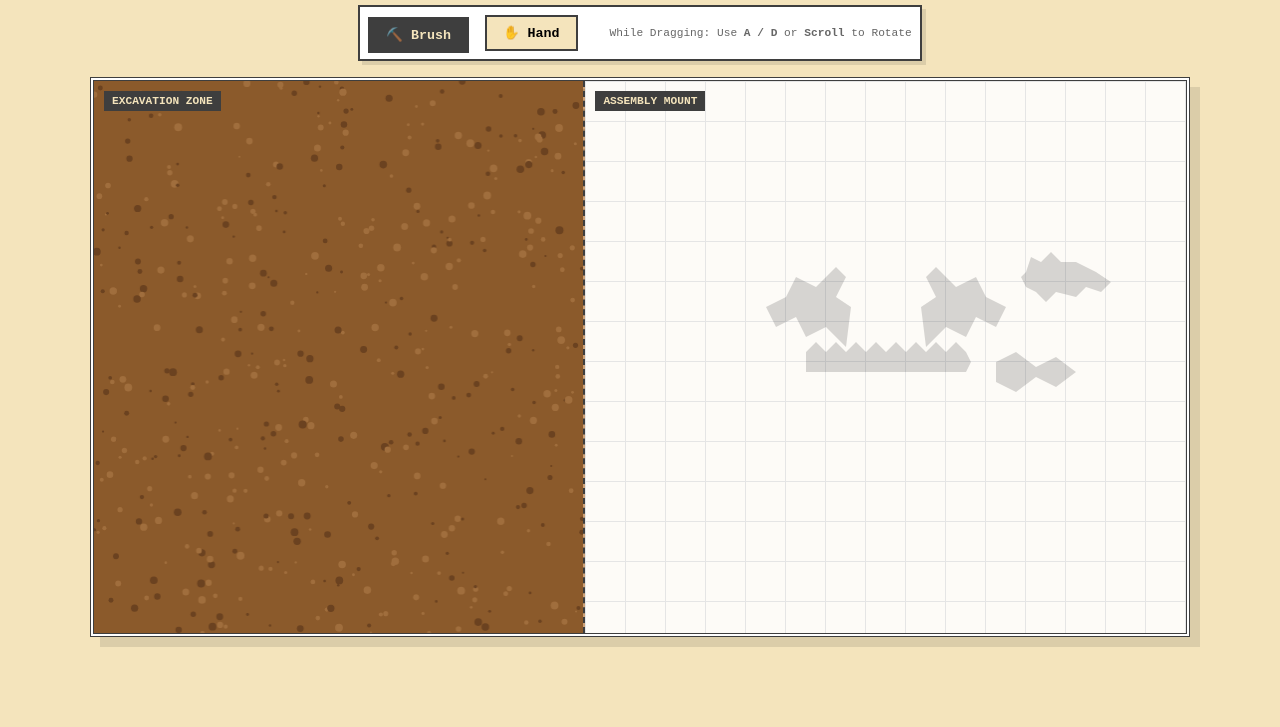
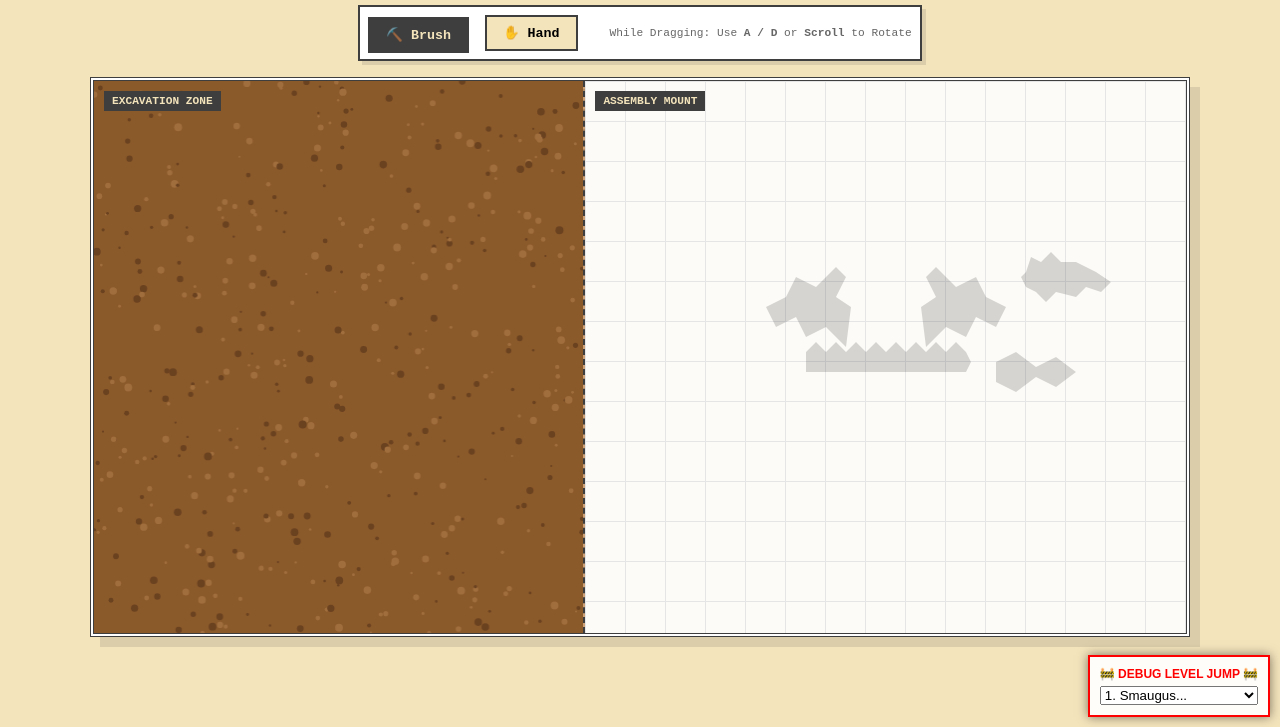
Before and after one commit to jmanser/middle-earth-museum, a plain HTML site: page index.html in a window 1280 px wide. Shown: the part 73-800 px from the top of the page. Drawn offline with Linux system fonts and the light colour scheme.

Commit message:
temp level picker

```diff
--- a/index.html
+++ b/index.html
@@ -805,6 +805,52 @@
             }, 200);
         });
 
+// --- DEBUG: TEMPORARY LEVEL SWITCHER ---
+        // DELETE THIS SECTION BEFORE SENDING THE GIFT!
+        (function createDebugSwitcher() {
+            const container = document.createElement('div');
+            Object.assign(container.style, {
+                position: 'fixed',
+                bottom: '10px',
+                right: '10px',
+                zIndex: '10000',
+                background: 'rgba(255, 255, 255, 0.9)',
+                padding: '10px',
+                border: '2px solid red',
+                fontFamily: 'sans-serif',
+                fontSize: '12px',
+                boxShadow: '0 0 10px rgba(0,0,0,0.5)'
+            });
+
+            const label = document.createElement('div');
+            label.innerText = "🚧 DEBUG LEVEL JUMP 🚧";
+            label.style.marginBottom = "5px";
+            label.style.fontWeight = "bold";
+            label.style.color = "red";
+            label.style.textAlign = "center";
+            container.appendChild(label);
+
+            const select = document.createElement('select');
+            select.style.width = "100%";
+
+            levels.forEach((lvl, index) => {
+                const opt = document.createElement('option');
+                opt.value = index;
+                opt.text = `${index + 1}. ${lvl.name.split(' ')[0]}...`; // Shortens name
+                if (index === currentLevelIdx) opt.selected = true;
+                select.appendChild(opt);
+            });
+
+            select.onchange = (e) => {
+                // Close modal if open so it doesn't block the new level
+                document.getElementById('plaque-modal').style.display = 'none';
+                initLevel(parseInt(e.target.value));
+            };
+
+            container.appendChild(select);
+            document.body.appendChild(container);
+        })();
+
     </script>
 </body>
 </html>
```
